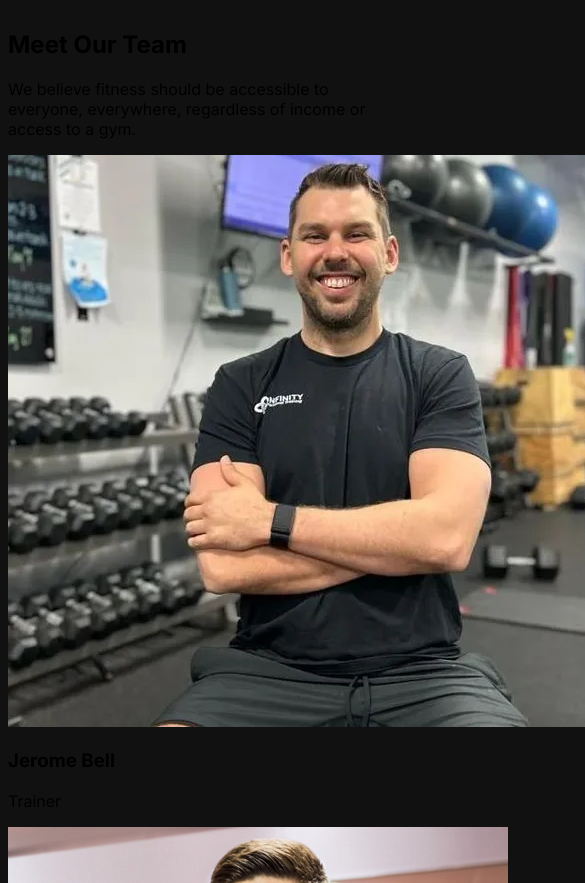
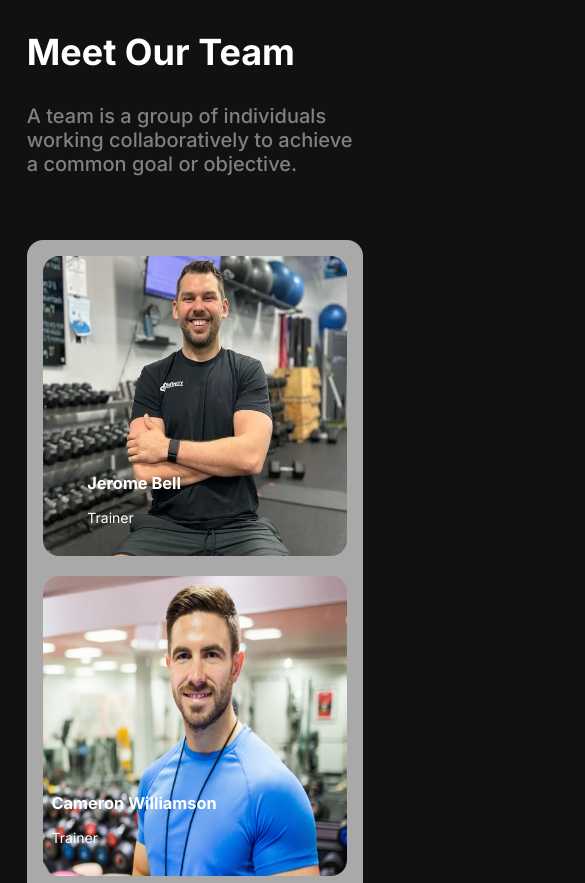
Before and after one commit to hossenali2200/health-gym, a plain HTML site: page index.html in a window 390 px wide. Shown: the part 5975-6858 px from the top of the page, 585 px wide, since content can reach past the window. Drawn offline with Linux system fonts and the light colour scheme; a web font is replaced by a local one.

Commit message:
team section

```diff
--- a/index.html
+++ b/index.html
@@ -241,8 +241,7 @@
          <section class="team">
             <div class="team-content">
                 <h2>Meet Our Team</h2>
-                <p>We believe fitness should be accessible to everyone, everywhere, regardless of income or
-                    access to a gym.</p>
+                <p>A team is a group of individuals working collaboratively to achieve a common goal or objective.</p>
             </div>
             <div class="team-img">
                 <div class="team-row1">
--- a/style.css
+++ b/style.css
@@ -429,6 +429,68 @@ nav ul li a{
 
  /* team section */
 
+ .team{
+    width: 90%;
+    margin: 0 auto;
+ }
+
+ .team-content{
+    text-align: center;
+    margin-bottom: 4rem;
+    color: white;
+ }
+
+ .team-content h2{
+    font-size: 36px;
+    font-weight: 700;
+ }
+
+ .team-content p{
+    font-size: 20px;
+    font-weight: 500;
+    color: gray;
+}
+
+ .team-img{
+    background-color: darkgray;
+    border-radius: 1rem;
+ }
+
+ .team-row1{
+    display: grid;
+    grid-template-columns: repeat(3, 1fr);
+    gap: 1rem;
+    padding: 1rem;
+
+ }
+ .team-row2{
+    display: grid;
+    grid-template-columns: repeat(3, 1fr);
+    gap: 1rem;
+    padding: 1rem;
+ }
+
+ .team-card {
+    width: 100%;
+    position: relative;
+ }
+ .team-card img {
+    width: 100%;
+    height: 300px;
+    border-radius: 1rem;
+
+ }
+
+ .team-member{
+    position: absolute;
+    top: 80%;
+    left: 30%;
+    color: white;
+    font-weight: 400;
+    font-size: 14px;
+    transform: translate(-50%, -50%);
+ }
+
 
 /* Mobile responsive */
 
@@ -638,6 +700,48 @@ input{
 
  }
 
+ /* team section */
+
+ .team{
+    width: 90%;
+
+ }
+
+ .team-content{
+    text-align: left;
+
+ }
+
+ .team-img{
+    background-color: darkgray;
+    border-radius: 1rem;
+ }
+
+ .team-row1{
+
+    grid-template-columns:  1fr;
+
+
+ }
+ .team-row2{
+
+    grid-template-columns:  1fr
+
+ }
+
+
+
+ .team-member{
+    position: absolute;
+    top: 80%;
+    left: 30%;
+    color: white;
+    font-weight: 400;
+    font-size: 14px;
+    transform: translate(-50%, -50%);
+ }
+
+
 
 
 
```
